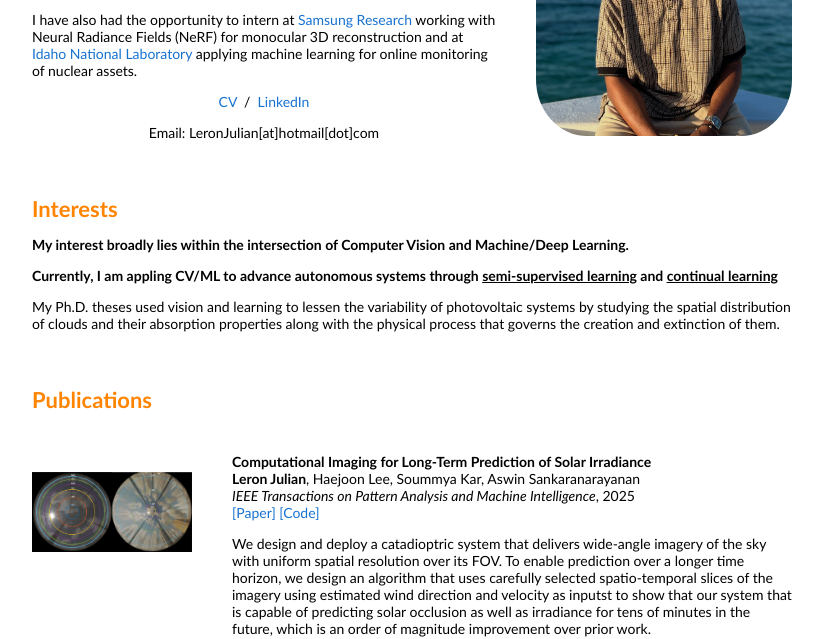
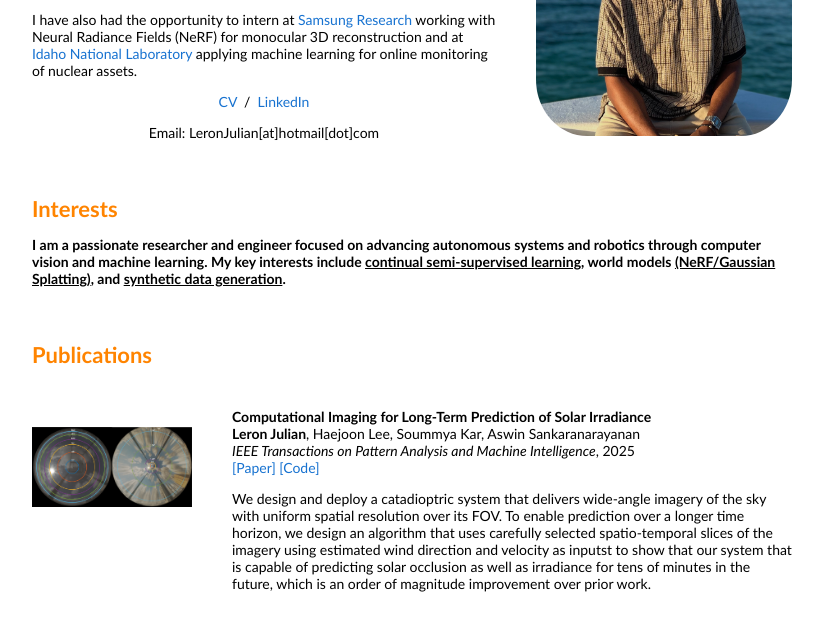
Before and after one commit to leronjulian/leronjulian.github.io, a plain HTML site: page index.html in a window 1280 px wide. Shown: the part 189-828 px from the top of the page, without its empty margins (228-1051 px from the left). Drawn offline with Linux system fonts and the light colour scheme.

Commit message:
Update index.html

```diff
--- a/index.html
+++ b/index.html
@@ -3,7 +3,7 @@
   <head>
     <meta http-equiv="Content-Type" content="text/html; charset=UTF-8">
 
-    <title>Leron Julian</title>
+    <title>Leron Julian, PhD</title>
 
     <meta name="author" content="Leron Julian">
     <meta name="viewport" content="width=device-width, initial-scale=1">
@@ -58,10 +58,7 @@
               <td style="padding:20px;width:100%;vertical-align:middle">
                 <h2 style="color:rgb(255, 132, 0);"><b>Interests</b></h2>
 
-                  <p style="text-align:left"><strong>My interest broadly lies within the intersection of Computer Vision and Machine/Deep Learning.</strong></p>
-                  <p style="text-align:left"><strong>Currently, I am appling CV/ML to advance autonomous systems through <u>semi-supervised learning</u> and <u>continual learning</u></strong></p>
-
-                  <p style="text-align:left">My Ph.D. theses used vision and learning to lessen the variability of photovoltaic systems by studying the spatial distribution of clouds and their absorption properties along with the physical process that governs the creation and extinction of them.</p>
+                  <p style="text-align:left"><strong>I am a passionate researcher and engineer focused on advancing autonomous systems and robotics through computer vision and machine learning. My key interests include <u>continual semi-supervised learning</u>, world models <u>(NeRF/Gaussian Splatting)</u>, and <u>synthetic data generation</u>.</strong></p>
               </td>
             </tr>
           </tbody></table>
```
